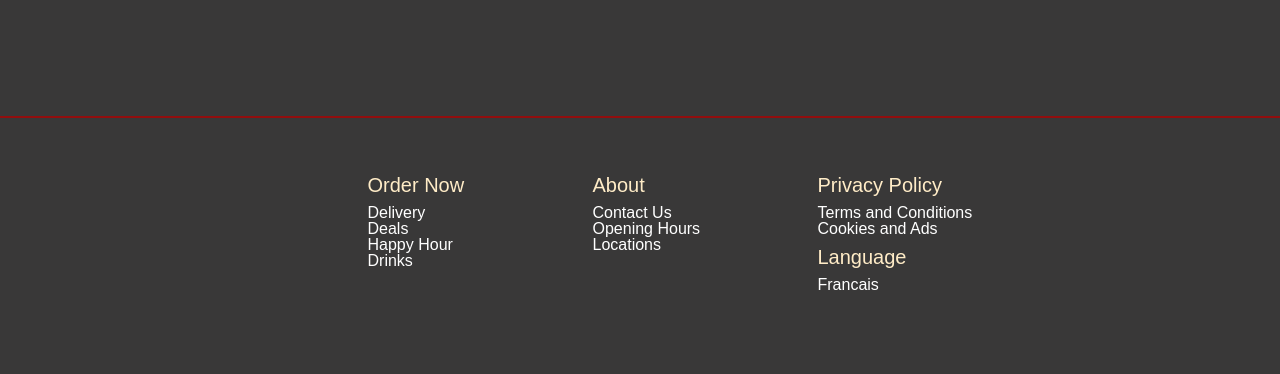
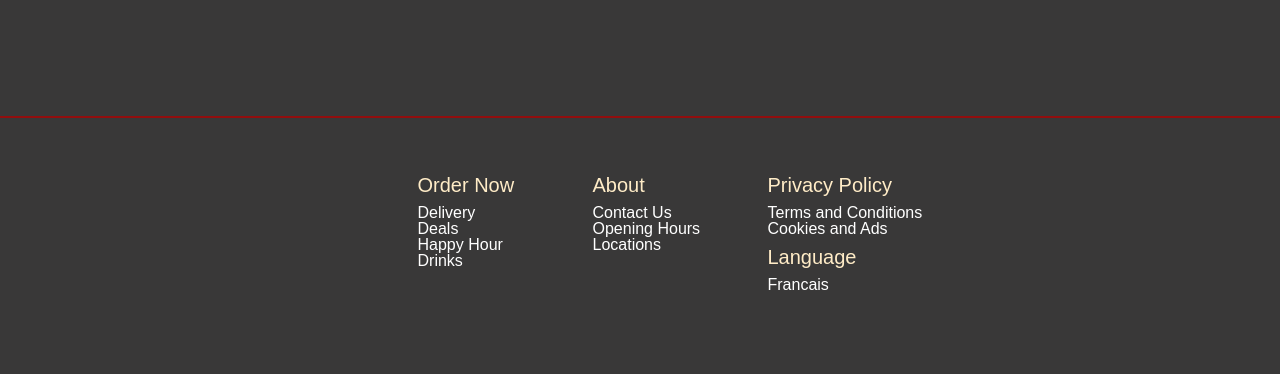
Before and after one commit to cstim240/restaurant_page, a website built with webpack: page dist/index.html in a window 1280 px wide. Shown: the part 213-587 px from the top of the page. Built offline with Linux system fonts and the light colour scheme.

Commit message:
Change .resInquiries to flexbox

```diff
--- a/src/style.css
+++ b/src/style.css
@@ -169,9 +169,8 @@ table {
 }
 
 .resInquiries {
-	display: grid;
-	grid-template-columns: 1fr 1fr 1fr;
-	column-gap: 50px;
+	display:flex;
+	justify-content: center;
 	margin-left: 80px;
 }
 
```
Also changed, not shown: dist/bundle.js.
